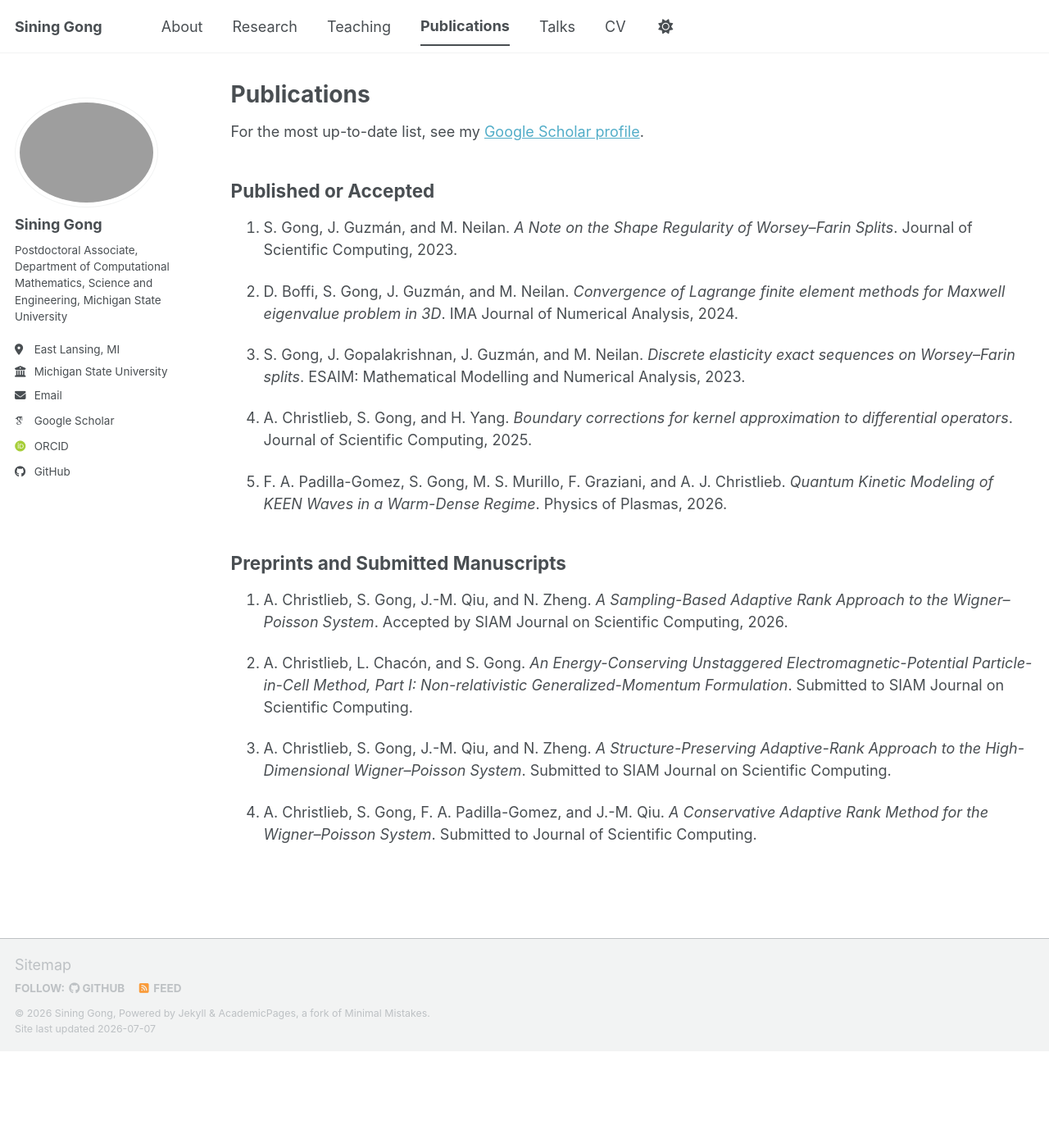
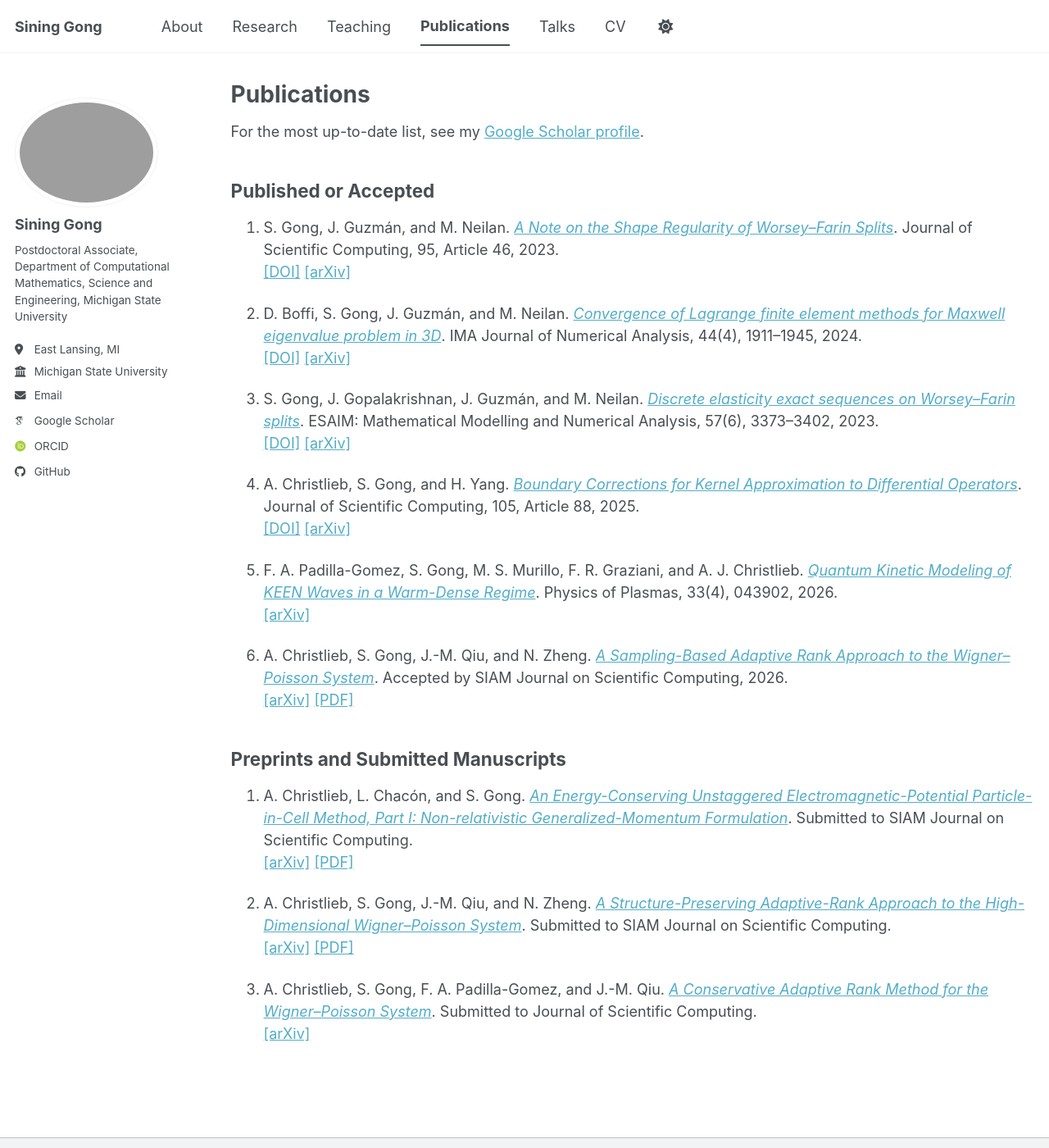
Before and after one commit to sgong11/sgong11.github.io, a Jekyll site: the page built from _pages/publication.md, in a window 1280 px wide and 1400 px high. Shown: the whole window at 82% size. Built offline with Jekyll 4.4.1, drawn with Linux system fonts in a browser that asks for light colours; some web fonts are replaced; a script bundle is joined from its source files by our own code; library files that are not in the unit come from our copies.

Commit message:
Update publication.md

```diff
--- a/_pages/publication.md
+++ b/_pages/publication.md
@@ -9,22 +9,31 @@ For the most up-to-date list, see my [Google Scholar profile](https://scholar.go
 
 ## Published or Accepted
 
-1. S. Gong, J. Guzmán, and M. Neilan. *A Note on the Shape Regularity of Worsey--Farin Splits*. Journal of Scientific Computing, 2023.
+1. S. Gong, J. Guzmán, and M. Neilan. *[A Note on the Shape Regularity of Worsey--Farin Splits](https://link.springer.com/article/10.1007/s10915-023-02159-9)*. Journal of Scientific Computing, 95, Article 46, 2023.
+   [[DOI]](https://doi.org/10.1007/s10915-023-02159-9) [[arXiv]](https://arxiv.org/abs/2205.05059)
 
-2. D. Boffi, S. Gong, J. Guzmán, and M. Neilan. *Convergence of Lagrange finite element methods for Maxwell eigenvalue problem in 3D*. IMA Journal of Numerical Analysis, 2024.
+2. D. Boffi, S. Gong, J. Guzmán, and M. Neilan. *[Convergence of Lagrange finite element methods for Maxwell eigenvalue problem in 3D](https://academic.oup.com/imajna/article-abstract/44/4/1911/7308484)*. IMA Journal of Numerical Analysis, 44(4), 1911--1945, 2024.
+   [[DOI]](https://doi.org/10.1093/imanum/drad053) [[arXiv]](https://arxiv.org/abs/2204.10876)
 
-3. S. Gong, J. Gopalakrishnan, J. Guzmán, and M. Neilan. *Discrete elasticity exact sequences on Worsey--Farin splits*. ESAIM: Mathematical Modelling and Numerical Analysis, 2023.
+3. S. Gong, J. Gopalakrishnan, J. Guzmán, and M. Neilan. *[Discrete elasticity exact sequences on Worsey--Farin splits](https://www.esaim-m2an.org/articles/m2an/abs/2023/06/m2an230084/m2an230084.html)*. ESAIM: Mathematical Modelling and Numerical Analysis, 57(6), 3373--3402, 2023.
+   [[DOI]](https://doi.org/10.1051/m2an/2023084) [[arXiv]](https://arxiv.org/abs/2302.08598)
 
-4. A. Christlieb, S. Gong, and H. Yang. *Boundary corrections for kernel approximation to differential operators*. Journal of Scientific Computing, 2025.
+4. A. Christlieb, S. Gong, and H. Yang. *[Boundary Corrections for Kernel Approximation to Differential Operators](https://link.springer.com/article/10.1007/s10915-025-03083-w)*. Journal of Scientific Computing, 105, Article 88, 2025.
+   [[DOI]](https://doi.org/10.1007/s10915-025-03083-w) [[arXiv]](https://arxiv.org/abs/2410.09332)
 
-5. F. A. Padilla-Gomez, S. Gong, M. S. Murillo, F. Graziani, and A. J. Christlieb. *Quantum Kinetic Modeling of KEEN Waves in a Warm-Dense Regime*. Physics of Plasmas, 2026.
+5. F. A. Padilla-Gomez, S. Gong, M. S. Murillo, F. R. Graziani, and A. J. Christlieb. *[Quantum Kinetic Modeling of KEEN Waves in a Warm-Dense Regime](https://pubs.aip.org/aip/pop/article/33/4/043902/3386262/Quantum-kinetic-modeling-of-KEEN-waves-in-a-warm)*. Physics of Plasmas, 33(4), 043902, 2026.
+   [[arXiv]](https://arxiv.org/abs/2510.23690)
+
+6. A. Christlieb, S. Gong, J.-M. Qiu, and N. Zheng. *[A Sampling-Based Adaptive Rank Approach to the Wigner--Poisson System](https://arxiv.org/abs/2506.21314)*. Accepted by SIAM Journal on Scientific Computing, 2026.
+   [[arXiv]](https://arxiv.org/abs/2506.21314) [[PDF]](https://arxiv.org/pdf/2506.21314)
 
 ## Preprints and Submitted Manuscripts
 
-1. A. Christlieb, S. Gong, J.-M. Qiu, and N. Zheng. *A Sampling-Based Adaptive Rank Approach to the Wigner--Poisson System*. Accepted by SIAM Journal on Scientific Computing, 2026.
+1. A. Christlieb, L. Chacón, and S. Gong. *[An Energy-Conserving Unstaggered Electromagnetic-Potential Particle-in-Cell Method, Part I: Non-relativistic Generalized-Momentum Formulation](https://arxiv.org/abs/2606.15035)*. Submitted to SIAM Journal on Scientific Computing.
+   [[arXiv]](https://arxiv.org/abs/2606.15035) [[PDF]](https://arxiv.org/pdf/2606.15035)
 
-2. A. Christlieb, L. Chacón, and S. Gong. *An Energy-Conserving Unstaggered Electromagnetic-Potential Particle-in-Cell Method, Part I: Non-relativistic Generalized-Momentum Formulation*. Submitted to SIAM Journal on Scientific Computing.
+2. A. Christlieb, S. Gong, J.-M. Qiu, and N. Zheng. *[A Structure-Preserving Adaptive-Rank Approach to the High-Dimensional Wigner--Poisson System](https://arxiv.org/abs/2606.15067)*. Submitted to SIAM Journal on Scientific Computing.
+   [[arXiv]](https://arxiv.org/abs/2606.15067) [[PDF]](https://arxiv.org/pdf/2606.15067)
 
-3. A. Christlieb, S. Gong, J.-M. Qiu, and N. Zheng. *A Structure-Preserving Adaptive-Rank Approach to the High-Dimensional Wigner--Poisson System*. Submitted to SIAM Journal on Scientific Computing.
-
-4. A. Christlieb, S. Gong, F. A. Padilla-Gomez, and J.-M. Qiu. *A Conservative Adaptive Rank Method for the Wigner--Poisson System*. Submitted to Journal of Scientific Computing.
+3. A. Christlieb, S. Gong, F. A. Padilla-Gomez, and J.-M. Qiu. *[A Conservative Adaptive Rank Method for the Wigner--Poisson System](https://arxiv.org/abs/2606.20234)*. Submitted to Journal of Scientific Computing.
+   [[arXiv]](https://arxiv.org/abs/2606.20234)
```
